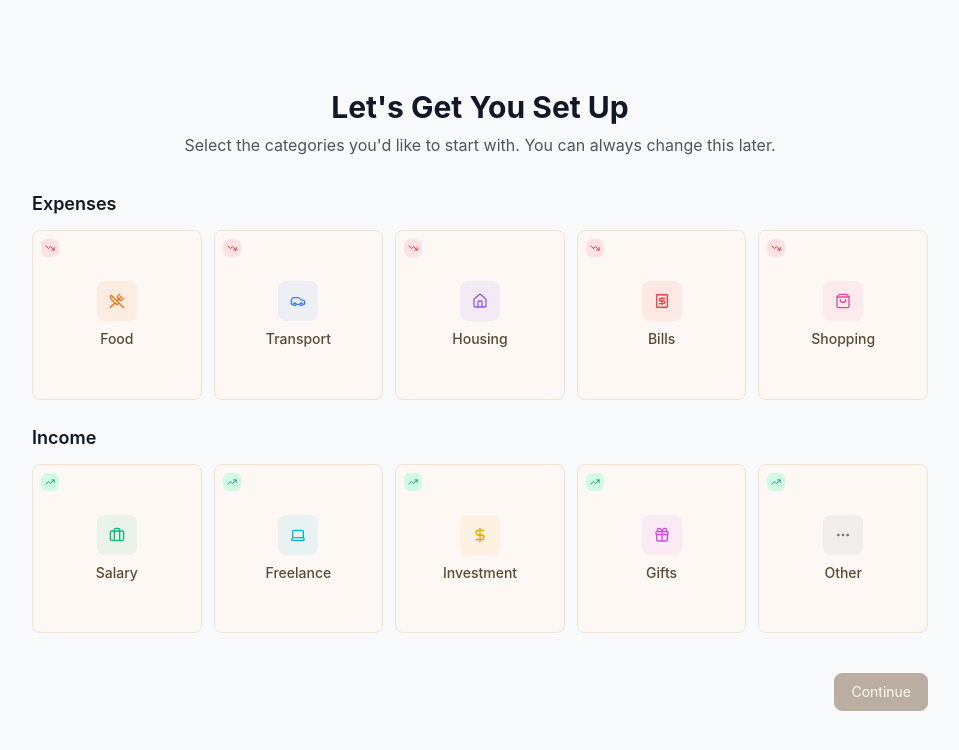
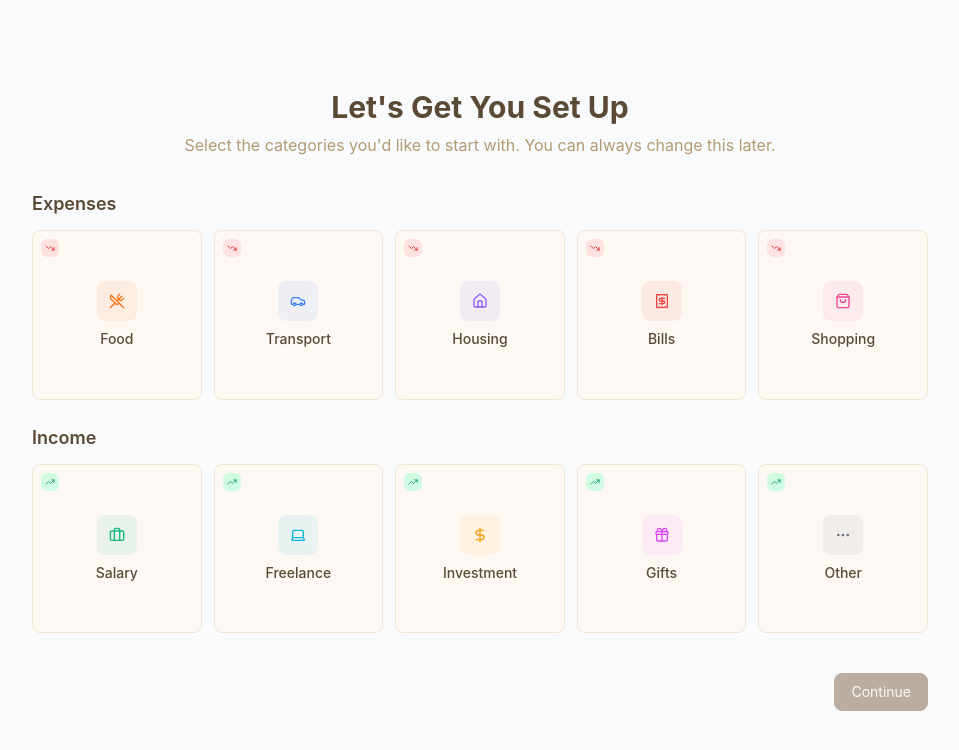
Before and after one commit to iqbaladinur/open-flowtrack-client, a Vue app: page /onboarding in a window 1280 px wide. Shown: the top 750 px of the page, without its empty margins (160-1119 px from the left). Built offline with nearby package versions, Linux system fonts and the light colour scheme; no server answers; sample sign-in values are in the browser's storage.

Commit message:
fix: update onboarding view styles to use sepia color scheme

```diff
--- a/src/views/OnboardingView.vue
+++ b/src/views/OnboardingView.vue
@@ -4,13 +4,13 @@
       <!-- Step 1: Category Selection -->
       <div v-if="step === 1">
         <div class="text-center mb-8">
-          <h1 class="text-3xl font-bold text-gray-900 dark:text-neon">{{ $t('onboarding.title') }}</h1>
-          <p class="mt-2 text-gray-600 dark:text-gray-400">{{ $t('onboarding.subtitle') }}</p>
+          <h1 class="text-3xl font-bold text-sepia-900 dark:text-neon">{{ $t('onboarding.title') }}</h1>
+          <p class="mt-2 text-sepia-600 dark:text-gray-400">{{ $t('onboarding.subtitle') }}</p>
         </div>
 
         <!-- Predefined Categories -->
         <div>
-          <h2 class="text-lg font-semibold text-gray-900 dark:text-neon mb-3">{{ $t('onboarding.expenses') }}</h2>
+          <h2 class="text-lg font-semibold text-sepia-900 dark:text-neon mb-3">{{ $t('onboarding.expenses') }}</h2>
           <div class="grid grid-cols-3 sm:grid-cols-4 md:grid-cols-5 gap-3 justify-center">
             <div
               v-for="category in predefinedExpenses"
@@ -18,13 +18,13 @@
               @click="toggleCategory(category)"
               class="cursor-pointer w-full"
             >
-              <CategoryCard :category="category" class="w-full" :class="{ 'ring-2 ring-primary-500 ring-offset-2 ring-offset-gray-50 dark:ring-offset-gray-950': isSelected(category) }" />
+              <CategoryCard :category="category" class="w-full" :class="{ 'ring-2 ring-sepia-500 dark:ring-slate-500 ring-offset-2 ring-offset-gray-50 dark:ring-offset-gray-950': isSelected(category) }" />
             </div>
           </div>
         </div>
 
         <div class="mt-6">
-          <h2 class="text-lg font-semibold text-gray-900 dark:text-neon mb-3">{{ $t('onboarding.income') }}</h2>
+          <h2 class="text-lg font-semibold text-sepia-900 dark:text-neon mb-3">{{ $t('onboarding.income') }}</h2>
           <div class="grid grid-cols-3 sm:grid-cols-4 md:grid-cols-5 gap-3 justify-center">
             <div
               v-for="category in predefinedIncome"
@@ -32,7 +32,7 @@
               @click="toggleCategory(category)"
               class="cursor-pointer w-full"
             >
-              <CategoryCard :category="category" class="w-full" :class="{ 'ring-2 ring-primary-500 ring-offset-2 ring-offset-gray-50 dark:ring-offset-gray-950': isSelected(category) }" />
+              <CategoryCard :category="category" class="w-full" :class="{ 'ring-2 ring-sepia-500 dark:ring-slate-500 ring-offset-2 ring-offset-gray-50 dark:ring-offset-gray-950': isSelected(category) }" />
             </div>
           </div>
         </div>
@@ -48,8 +48,8 @@
       <!-- Step 2: Settings -->
       <div v-if="step === 2">
         <div class="text-center mb-8">
-          <h1 class="text-3xl font-bold text-gray-900 dark:text-neon">{{ $t('onboarding.finalDetails') }}</h1>
-          <p class="mt-2 text-gray-600 dark:text-gray-400">{{ $t('onboarding.finalDetailsSubtitle') }}</p>
+          <h1 class="text-3xl font-bold text-sepia-900 dark:text-neon">{{ $t('onboarding.finalDetails') }}</h1>
+          <p class="mt-2 text-sepia-600 dark:text-gray-400">{{ $t('onboarding.finalDetailsSubtitle') }}</p>
         </div>
 
         <OnboardingSettings :form="settingsForm" />
@@ -57,8 +57,8 @@
         <!-- Actions -->
         <div class="max-w-md mx-auto">
           <div class="mt-10 flex justify-between items-center">
-            <button @click="step = 1" class="btn-secondary">{{ $t('onboarding.back') }}</button>
-            <button @click="finishOnboarding" class="btn-primary" :disabled="loading">
+            <button @click="step = 1" class="btn btn-secondary flex items-center justify-center gap-2 min-h-[37.8px] min-w-[86px]">{{ $t('onboarding.back') }}</button>
+            <button @click="finishOnboarding" class="btn btn-primary h-full flex items-center justify-center gap-2 min-h-[37.8px] min-w-[86px]" :disabled="loading">
               <LoadingSpinner v-if="loading" size="sm" />
               <span v-else>{{ $t('onboarding.finishSetup') }}</span>
             </button>
```
